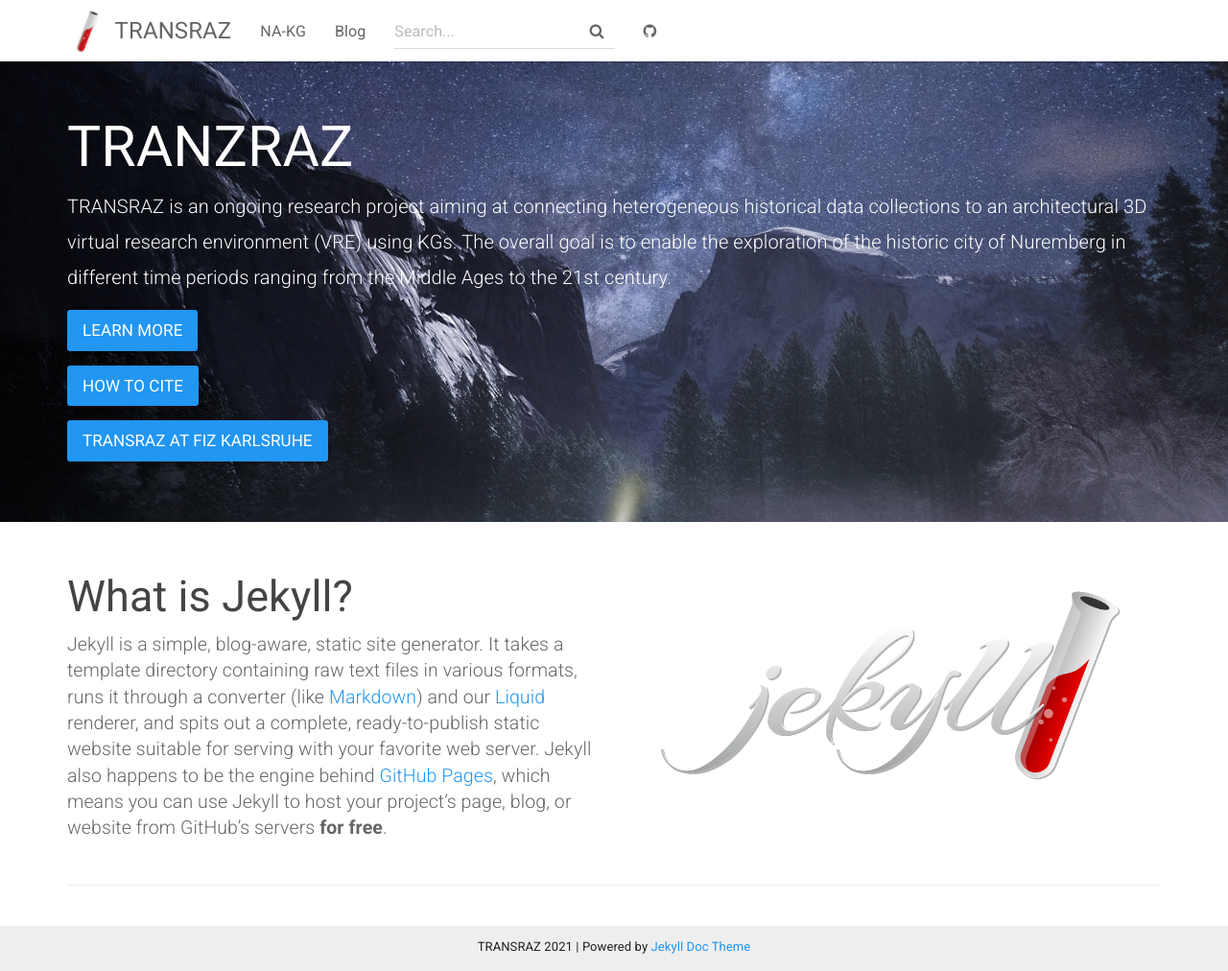
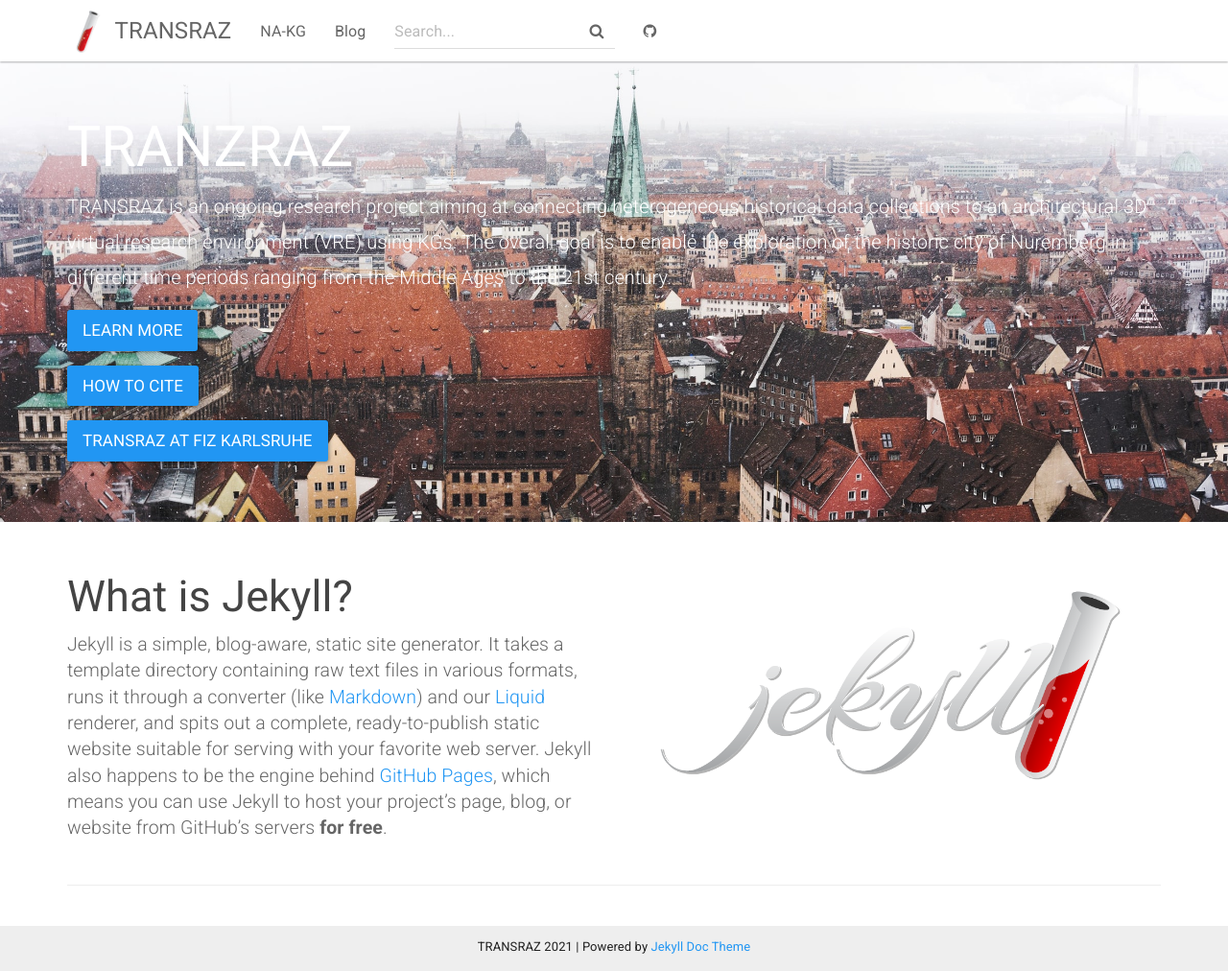
Before and after one commit to ISE-FIZKarlsruhe/Transraz, a Jekyll site: the page built from index.html, in a window 1280 px wide and 1012 px high. Shown: the whole window at 96% size. Built offline with Jekyll 4.4.1, drawn with Linux system fonts in a browser that asks for light colours.

Commit message:
Update _jekyll-doc-theme.scss

```diff
--- a/_sass/_jekyll-doc-theme.scss
+++ b/_sass/_jekyll-doc-theme.scss
@@ -19,7 +19,7 @@
 
   .header-container {
     background-color: black;
-    background: url('../img/bg.jpg') no-repeat 50% 0;
+    background: url('../img/nuremberg.jpg') no-repeat 50% 0;
     color: #fff;
 
     h1 {
```
